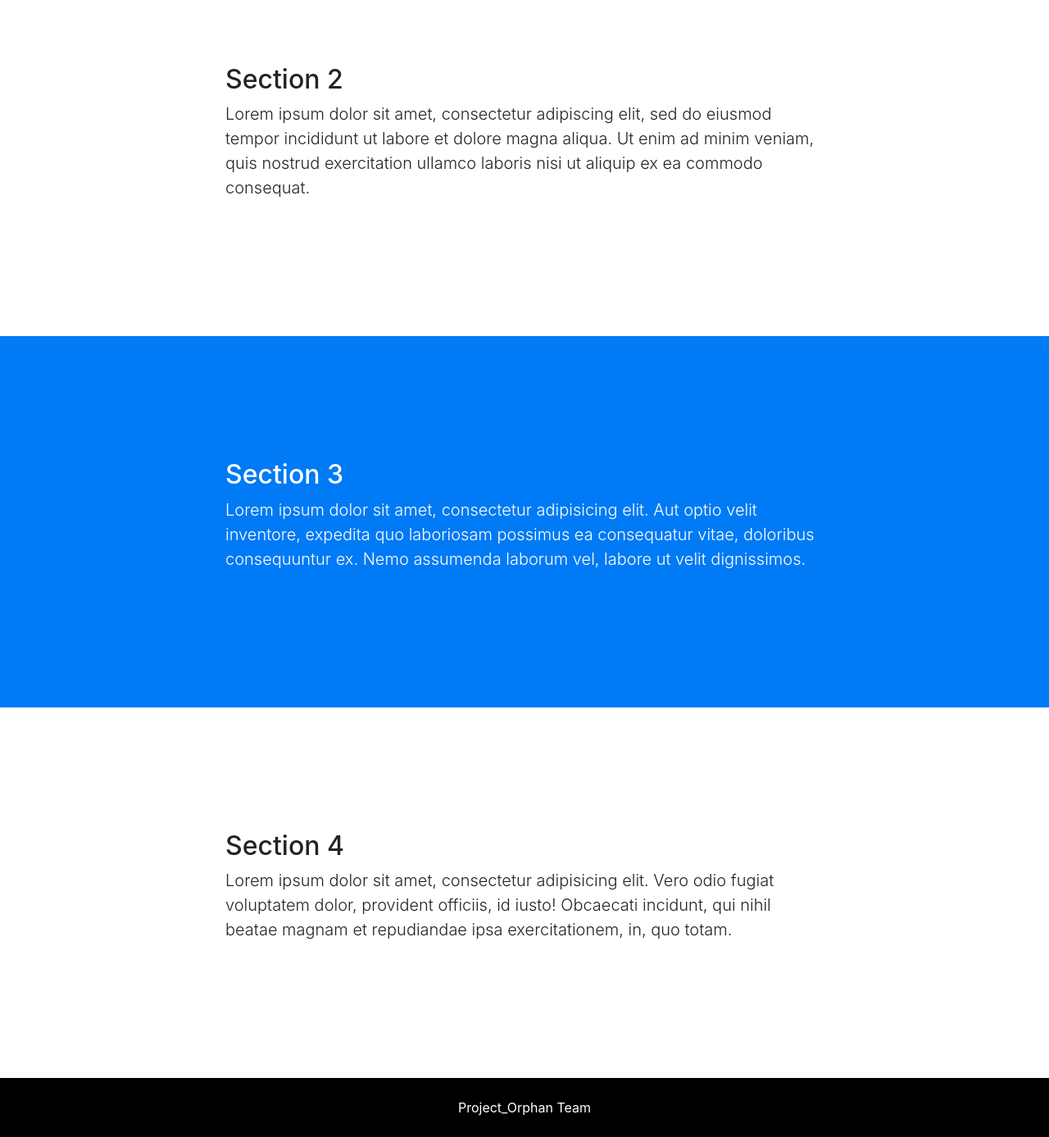
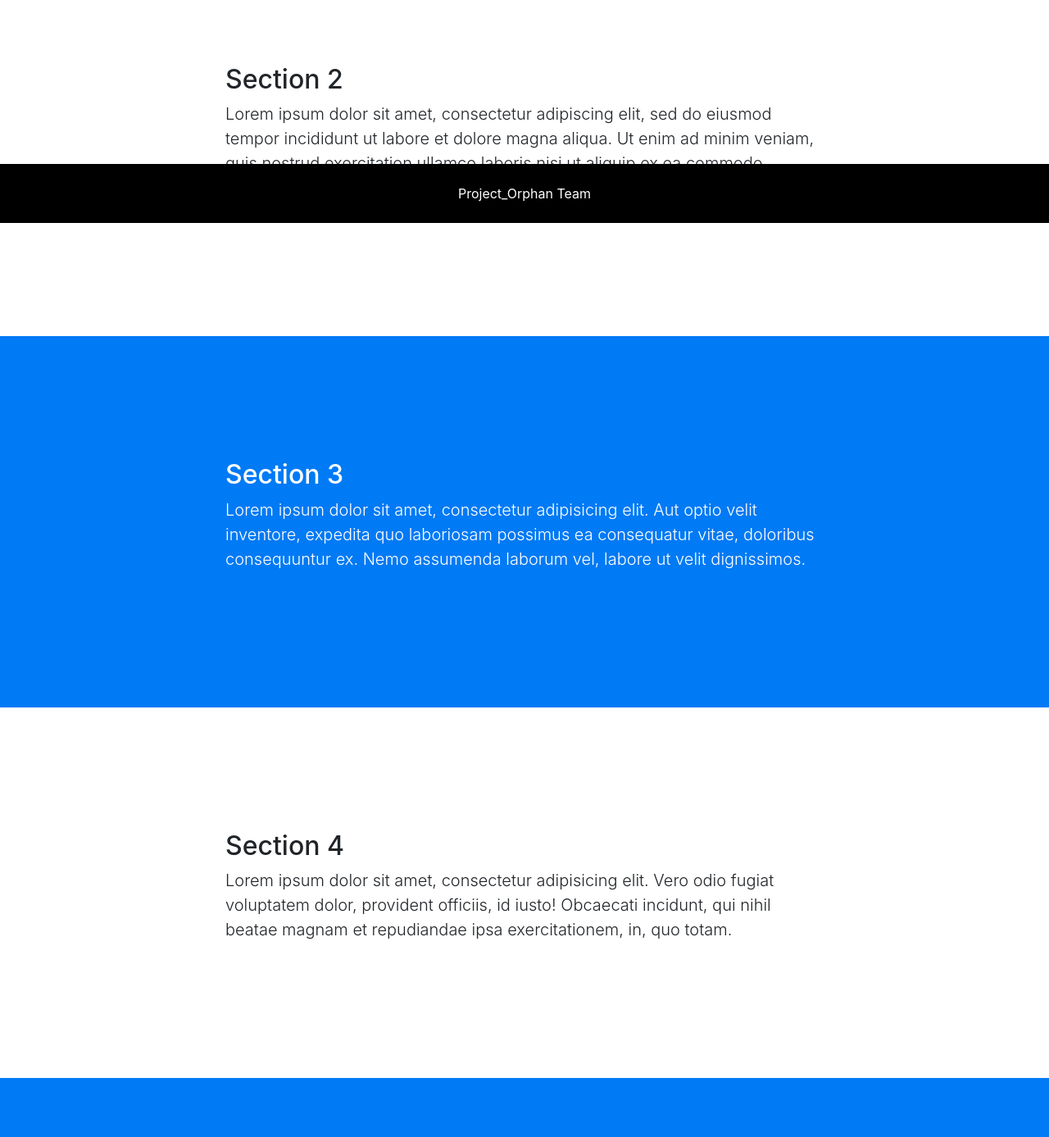
Before and after one commit to Shivams334/Project_Orphan, a Django app: page / in a window 1280 px wide. Shown: the part 528-1915 px from the top of the page at 82% size. After the commit the page ends 1843 px from the top, so only its background shows below. Run offline with Django 3.2, Linux system fonts and the light colour scheme; some libraries are stand-ins or nearby versions.

Commit message:
Update mycss.css

```diff
--- a/static/css/mycss.css
+++ b/static/css/mycss.css
@@ -17,12 +17,14 @@
 
 .project-orphan-footer{
 	background-color: #000000;
+	position: fixed;
+	left: 0;
+    bottom: 0;
+    width: 100%;
+    text-align: center;
 }
 
-.project-orphan-font{
+.orphan-font{
 	font-family: 'Roboto';
+	font-weight: bold;
 }
-
-.center-text-orphan{
-
-}
```
